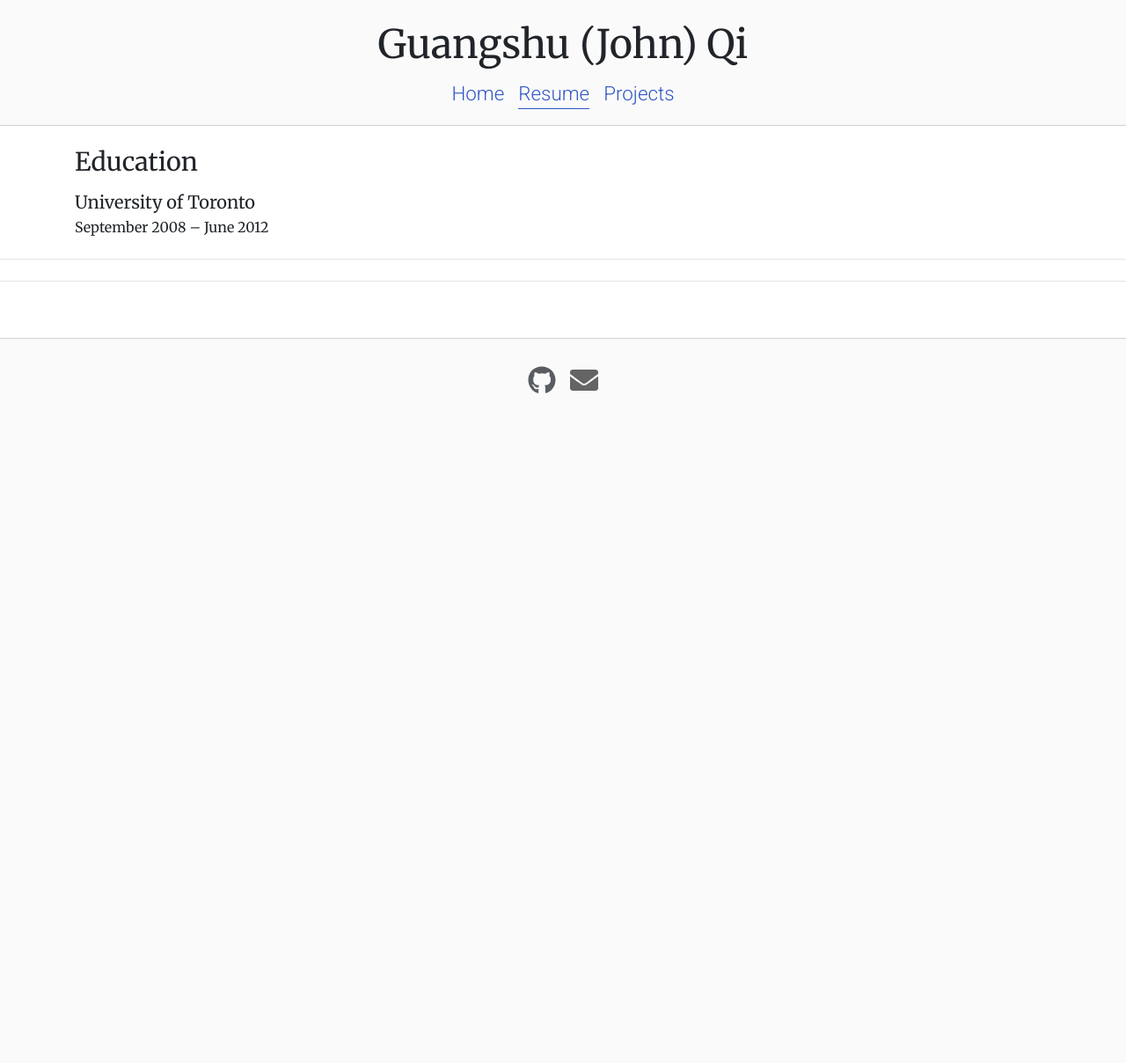
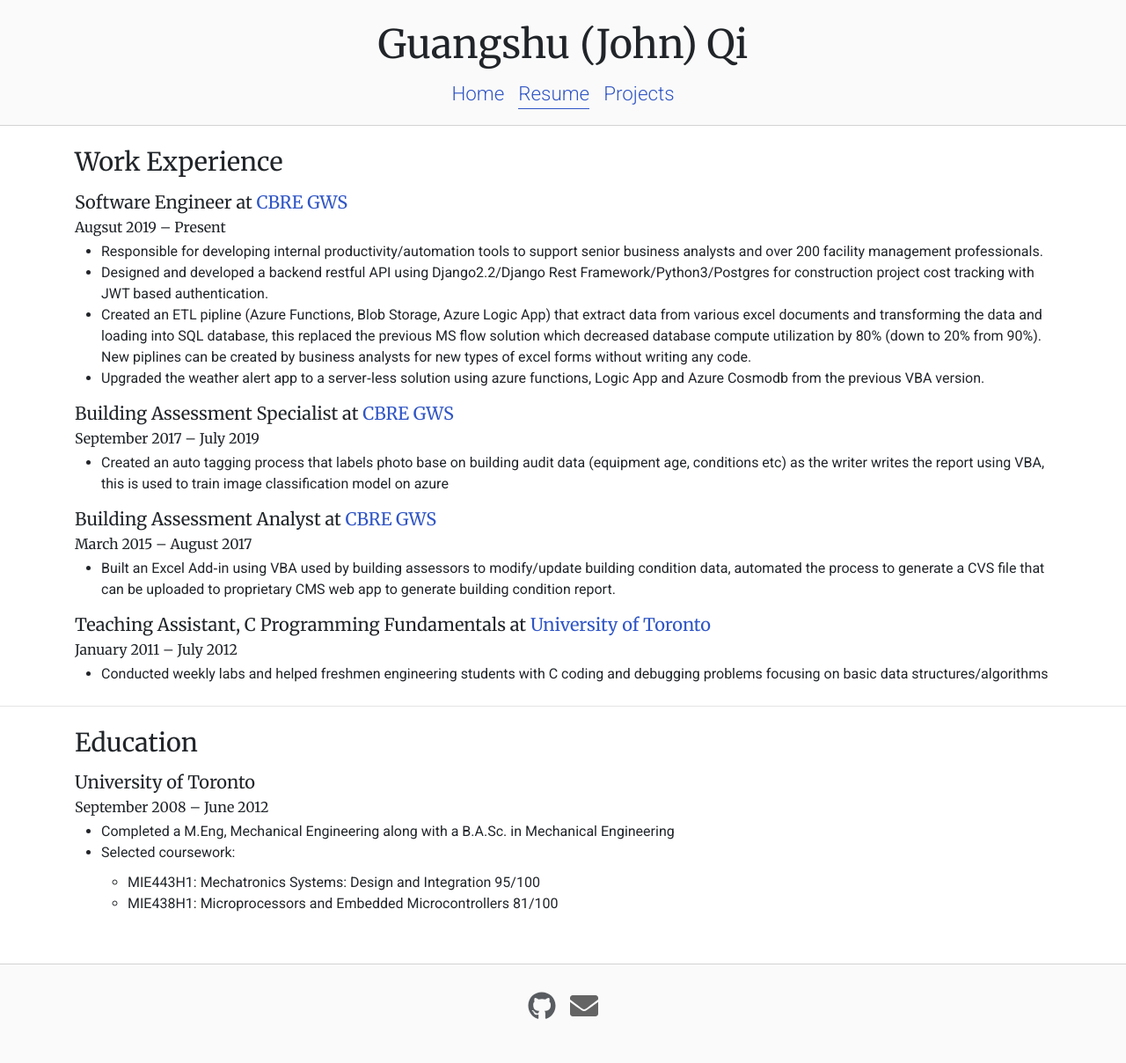
Before and after one commit to guangshuqi/guangshuqi.github.io, a Jekyll site: the page built from pages/resume.html, in a window 1280 px wide. Shown: the whole page at 88% size. Built offline with Jekyll 4.4.1, drawn with Linux system fonts in a browser that asks for light colours; before the commit the page ends 900 px from its top, so only the background shows below that.

Commit message:
updated resume

```diff
--- /dev/null
+++ b/CNAME
@@ -0,0 +1 @@
+www.guangshuqi.github.io
--- a/pages/resume.html
+++ b/pages/resume.html
@@ -5,178 +5,85 @@
 ---
 
 <section class="container">
-  <h2>Education</h2>
-  <h4>University of Toronto</h4>
-  <p class="dates">September 2008 – June 2012</p>
-  <!-- <ul>
+  <h2>Work Experience</h2>
+  <h4>
+    Software Engineer at <a href="https://www.cbre.ca/en/people-and-offices/toronto-gws/">CBRE GWS</a>
+  </h4>
+  <p class="dates">Augsut 2019 – Present</p>
+  <ul>
     <li>
-      Pursuing an M.S. in Computer Science with a B.A. in Computer Science and
-      Mathematics.
+        Responsible for developing internal productivity/automation tools to support senior
+        business analysts and over 200 facility management professionals.
     </li>
     <li>
-      <b>Teaching:</b>
+        Designed and developed a backend restful API using Django2.2/Django Rest Framework/Python3/Postgres
+        for construction project cost tracking
+        with JWT based authentication.
+    </li>
+    <li>
+        Created an ETL pipline (Azure Functions, Blob Storage, Azure Logic App) that extract data from various excel documents and transforming the
+        data and loading into SQL database, this replaced the previous MS flow solution which decreased database compute utilization by 80% (down
+        to 20% from 90%). New piplines can be created by business analysts for new types of excel forms without writing any code.
+    </li>
+    <li>
+        Upgraded the weather alert app to a server‑less solution using azure functions, Logic App and Azure Cosmodb from the previous VBA version.
+    </li>
+  </ul>
+
+  <h4>
+    Building Assessment Specialist at
+    <a href="https://www.cbre.ca/en/people-and-offices/toronto-gws/">CBRE GWS</a>
+  </h4>
+  <p class="dates">September 2017 – July 2019</p>
   <ul>
     <li>
-          CS 124 (Data Structures and Algorithms), Spring 2020 -
+        Created an auto tagging process that labels photo base on building audit data (equipment age, conditions etc) as the writer writes the report
+        using VBA, this is used to train image classification model on azure
     </li>
   </ul>
+
+  <h4>
+    Building Assessment Analyst at
+    <a href="https://www.cbre.ca/en/people-and-offices/toronto-gws/">CBRE GWS</a>
+  </h4>
+  <p class="dates">March 2015 – August 2017</p>
+  <ul>
+    <li>
+        Built an Excel Add‑in using VBA used by building assessors to modify/update building condition data,
+        automated the process to generate a CVS
+        file that can be uploaded to proprietary CMS web app to generate building condition report.
     </li>
+  </ul>
+
+  <h4>
+    Teaching Assistant, C Programming Fundamentals at
+    <a href="https://www.utoronto.ca/">University of Toronto</a>
+  </h4>
+  <p class="dates">January 2011 – July 2012</p>
+  <ul>
     <li>
-      <b>Selected coursework (&dagger; graduate-level):</b>
-      <ul>
-        <li>Computational Learning Theory<sup>&dagger;</sup> (CS 228)</li>
-        <li>PL/AI Graduate Seminar<sup>&dagger;</sup> (CS 252r)</li>
-        <li>Systems Security<sup>&dagger;</sup> (CS 263)</li>
-        <li>Graduate Probability I<sup>&dagger;</sup> (Statistics 210)</li>
-        <li>Operating Systems (CS 161)</li>
-        <li>Randomized Algorithms<sup>&dagger;</sup> (CS 223)</li>
-        <li>Compilers (CS 153)</li>
-        <li>Honors Abstract Algebra (Math 55a)</li>
-        <li>Honors Real and Complex Analysis (Math 55b)</li>
+        Conducted weekly labs and helped freshmen engineering students with C coding and
+        debugging problems focusing on basic data structures/algorithms
+    </li>
   </ul>
-    </li>
-  </ul> -->
 </section>
 
 <hr />
 
 <section class="container">
-  <!-- <h2>Work Experience</h2>
-  <h4>
-    Software Engineering Intern at <a href="https://scale.com/">Scale AI</a>
-  </h4>
-  <p class="dates">December 2020 – January 2021</p>
+    <h2>Education</h2>
+    <h4>University of Toronto</h4>
+    <p class="dates">September 2008 – June 2012</p>
     <ul>
       <li>
-      Worked on machine learning infrastructure for a fast-growing startup using
-      Terraform, Kubernetes, and AWS.
+        Completed a M.Eng, Mechanical Engineering along with a B.A.Sc. in Mechanical Engineering
       </li>
       <li>
-      Developed an in-house system to unify the ML training workflow, allowing
-      the team to quickly iterate on models, share results on a tracking server,
-      and launch Kubernetes distributed training jobs, saving “hours” of time on
-      each experiment.
+        <p>Selected coursework:</p>
+        <ul>
+          <li>MIE443H1: Mechatronics Systems: Design and Integration 95/100</li>
+          <li>MIE438H1: Microprocessors and Embedded Microcontrollers 81/100</li>
+        </ul>
       </li>
     </ul>
-
-  <h4>
-    Architecture Intern at
-    <a href="https://www.nvidia.com">Nvidia</a>
-  </h4>
-  <p class="dates">June 2020 – August 2020</p>
-  <ul>
-    <li>
-      Implemented
-      <a href="https://arxiv.org/abs/2005.10821"
-        >state-of-the-art deep learning models</a
-      >
-      for semantic segmentation on street image datasets (Cityscapes, KITTI).
-    </li>
-    <li>
-      Worked with the Applied Deep Learning Research (ADLR) group to optimize
-      and rewrite their code, implementing new research model architectures from
-      scratch. Produced efficient PyTorch code that can be evaluated in real
-      time on edge devices with TensorRT. Released an open-source library.
-    </li>
-  </ul>
-
-  <h4>
-    Research Assistant at
-    <a href="https://pl.seas.harvard.edu/"
-      >Harvard Programming Languages Group</a
-    >
-  </h4>
-  <p class="dates">June 2020 – August 2020</p>
-  <ul>
-    <li>
-      Worked on a C++ compiler for
-      <a href="https://github.com/HarvardPL/formulog">Formulog</a>, a variant of
-      Datalog that supports ML-like syntax extension and SMT queries.
-    </li>
-    <li>
-      Generated highly parallel templatized C++17 code, used caching in B-Tree
-      comparisons to speed up Datalog evaluation by 16x, and optimized existing
-      OpenMP code using lockless data structures for an additional 4x speedup.
-    </li>
-    <li>
-      Wrote a handwritten parser that was 30x faster than the ANTLR-generated
-      LL(*) parser and used 20x less memory (80 GB to 4 GB).
-    </li>
-  </ul>
-
-  <h4>
-    Undergraduate Researcher at
-    <a href="https://www.predmed.org/">Predictive Medicine Group</a>
-  </h4>
-  <p class="dates">December 2019 – June 2020</p>
-  <ul>
-    <li>
-      Conducted research in statistics & medical informatics advised by Ben Reis
-      (Harvard Medical School), developing temporal models to identify patients
-      at high risk of suicide based on medical histories obtained from
-      Massachusetts General Hospital.
-    </li>
-  </ul>
-
-  <h4>
-    Coauthor at
-    <a href="https://aapt.org/">American Association of Physics Teachers</a>
-  </h4>
-  <p class="dates">April 2018 – October 2020</p>
-  <ul>
-    <li>
-      Co-wrote a physics book with Branislav Kisačanin,
-      <em>F=ma Contests: 2011-2019 Solutions Manual</em>.
-    </li>
-    <li>
-      Provided detailed solutions for nine years of past <em>F=ma</em> contests
-      to encourage physics interest among high school students.
-    </li>
-    <li>
-      Published with the American Association of Physics Teachers (AAPT) and AIP
-      Publishing, preprint available
-      <a href="https://www.aapt.org/physicsteam/2020/pastexams.cfm">online</a>.
-    </li>
-  </ul>
-
-  <h4>
-    Computer Science Instructor at
-    <a href="https://alphastar.academy/">AlphaStar Academy</a>
-  </h4>
-  <p class="dates">December 2017 – April 2020</p>
-  <ul>
-    <li>
-      Taught advanced algorithms and data structures (USACO Platinum) and
-      AIME-level (national math competition) mathematics to talented high school
-      students across the nation.
-    </li>
-    <li>
-      Developed detailed lesson plans and recorded lectures for future summer
-      programs and online courses.
-    </li>
-  </ul>
-
-  <h4>
-    Mathematics Researcher at
-    <a href="https://math.mit.edu/research/highschool/primes/index.php"
-      >PRIMES-USA</a
-    >
-  </h4>
-  <p class="dates">January 2018 – December 2018</p>
-  <ul>
-    <li>
-      Conducted research in extremal and probabilistic combinatorics under the
-      mentorship of Tanya Khovanova (MIT).
-    </li>
-    <li>
-      Studied quasirandom permutations using flag algebras and semidefinite
-      programming techniques.
-    </li>
-    <li>
-      Published a paper in the <em>Electronic Journal of Combinatorics</em>, and
-      won the Regeneron STS competition.
-    </li>
-  </ul> -->
   </section>
-
-<hr />
```
Also changed, not shown: _projects/burger-builder.md (added, +28 -0 lines), _projects/sorting-animator.md (+2 -2 lines), android-chrome-192x192.png (added), android-chrome-512x512.png (added), apple-touch-icon.png (added), assets/images/burger-builder.PNG (added), assets/images/profile.jpg (deleted), assets/images/profile.png (added), assets/images/sorting-animator.JPG (deleted), assets/images/sorting-animator.png (added), favicon-16x16.png (added), favicon-32x32.png (added), site.webmanifest (added). Lines whose indentation alone changed are shown as unchanged.
